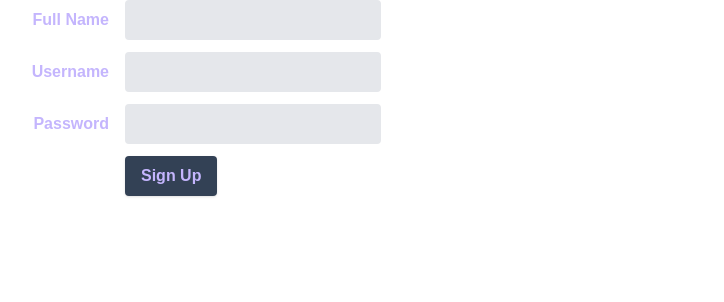
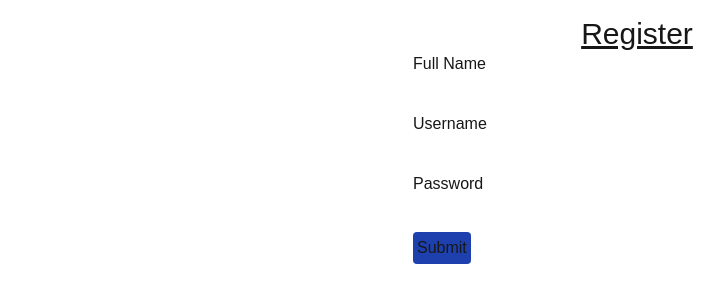
Before and after one commit to RyanDKennedy/trivial_trading, a Next.js app: page /register in a window 1280 px wide. Shown: the top 302 px of the page, without its empty margins (3-727 px from the left). Built offline with nearby package versions, Linux system fonts and the light colour scheme.

Commit message:
basic register form thing

```diff
--- a/app/page.js
+++ b/app/page.js
@@ -1,3 +1,5 @@
+import Link from "next/link"
+
 export default function Home()
 {
 
@@ -9,8 +11,8 @@ export default function Home()
 	    <div className="space-x-2 mt-10 flex flex-col gap-3 justify-center items-center">
 	      <p>Select an option to get started.</p>
 	      <div className="grid grid-cols-2 gap-x-2">
-	        <a href="/register" className={button_style}>Register</a>
-	        <a href="/login" className={button_style}>Login</a>
+	        <Link href="/register" className={button_style}>Register</Link>
+	        <Link href="/login" className={button_style}>Login</Link>
 	      </div>
 	    </div>
 	    </>
--- a/app/register/page.js
+++ b/app/register/page.js
@@ -1,65 +1,51 @@
 "use client"
 
 import { useState } from "react";
+import Form from "next/form";
 
 export default function Home()
 {
     const [fullName, setFullName] = useState("");
     const [username, setUsername] = useState("");
     const [password, setPassword] = useState("");
+    const [errorText, setErrorText] = useState("");
 
     const handleSubmit = (e) =>
 	  {
-	      e.preventDefault();
+	      setErrorText("");
+
+	      // check if all fields are filled
+	      if (!fullName || !username || !password)
+	      {
+		  setErrorText("Please fill in all of the fields.");
+	      }
+
 	      console.log(fullName, username, password);
 	  }
 
 
     return (
+	<>
+	<h1 className="page-header">Register</h1>
+	    <Form action={handleSubmit} className="mx-auto max-w-md">
+	      <div className="mb-3">
+	        <label className="" htmlFor="fullName">Full Name</label><br/>
+	        <input className="rounded text-gray-800 w-full" name="fullName" type="text" value={fullName} onChange={(e) => {setFullName(e.target.value)}} /><br/>
+	      </div>
+	      <div className="mb-3">
+	        <label className="" htmlFor="username">Username</label><br/>
+	        <input className="rounded text-gray-800 w-full" name="username" type="text" value={username} onChange={(e) => {setUsername(e.target.value)}} /><br/>
+	      </div>
+	      <div className="mb-3">
+	        <label className="" htmlFor="password">Password</label><br/>
+	        <input className="rounded text-gray-800 w-full" name="password" type="password" value={password} onChange={(e) => {setPassword(e.target.value)}} /><br/>
+	      </div>
+	    <p className="text-red-500 mb-3">{errorText}</p>
+	      <input type="submit" className="bg-blue-800 rounded p-1" />
 
+	    </Form>
 
-<form className="w-full max-w-sm" onSubmit={handleSubmit}>
-  <div className="md:flex md:items-center mb-3">
-    <div className="md:w-1/3">
-      <label className="block text-violet-300 font-bold md:text-right mb-1 md:mb-0 pr-4" htmlFor="inline-full-name">
-        Full Name
-      </label>
-    </div>
-    <div className="md:w-2/3">
-	    <input className="bg-gray-200 appearance-none border-2 border-gray-200 rounded w-full py-2 px-4 text-gray-700 leading-tight focus:outline-none focus:bg-white focus:border-slate-800" name="inline-full-name" type="text" value={fullName} onChange={(e) => {setFullName(e.target.value)}}/>
-    </div>
-  </div>
-
-  <div className="md:flex md:items-center mb-3">
-    <div className="md:w-1/3">
-      <label className="block text-violet-300 font-bold md:text-right mb-1 md:mb-0 pr-4" htmlFor="inline-username">
-        Username
-      </label>
-    </div>
-    <div className="md:w-2/3">
-	    <input className="bg-gray-200 appearance-none border-2 border-gray-200 rounded w-full py-2 px-4 text-gray-700 leading-tight focus:outline-none focus:bg-white focus:border-slate-800" name="inline-username" type="text" value={username} onChange={(e) => {setUsername(e.target.value)}}/>
-    </div>
-  </div>
-
-  <div className="md:flex md:items-center mb-3">
-    <div className="md:w-1/3">
-      <label className="block text-violet-300 font-bold md:text-right mb-1 md:mb-0 pr-4" htmlFor="inline-password">
-        Password
-      </label>
-    </div>
-    <div className="md:w-2/3">
-	    <input className="bg-gray-200 appearance-none border-2 border-gray-200 rounded w-full py-2 px-4 text-gray-700 leading-tight focus:outline-none focus:bg-white focus:border-slate-800" name="inline-password" type="password" value={password} onChange={(e) => {setPassword(e.target.value)}}/>
-    </div>
-  </div>
-  <div className="md:flex md:items-center">
-    <div className="md:w-1/3"></div>
-    <div className="md:w-2/3">
-      <input className="shadow bg-slate-700 hover:bg-slate-600 focus:shadow-outline focus:outline-none text-violet-300 font-bold py-2 px-4 rounded" type="submit" value="Sign Up"/>
-    </div>
-  </div>
-</form>
-
-
+	</>
     );
 
 
```
